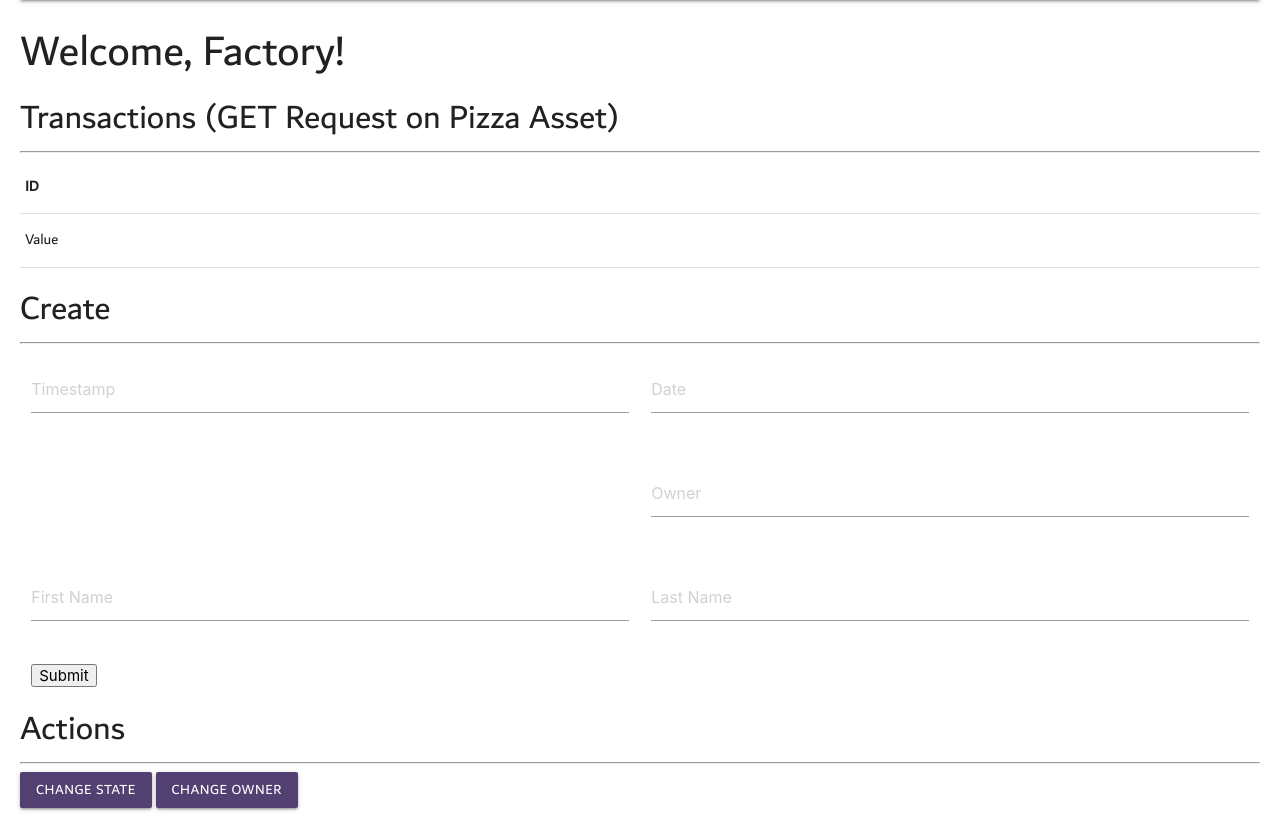
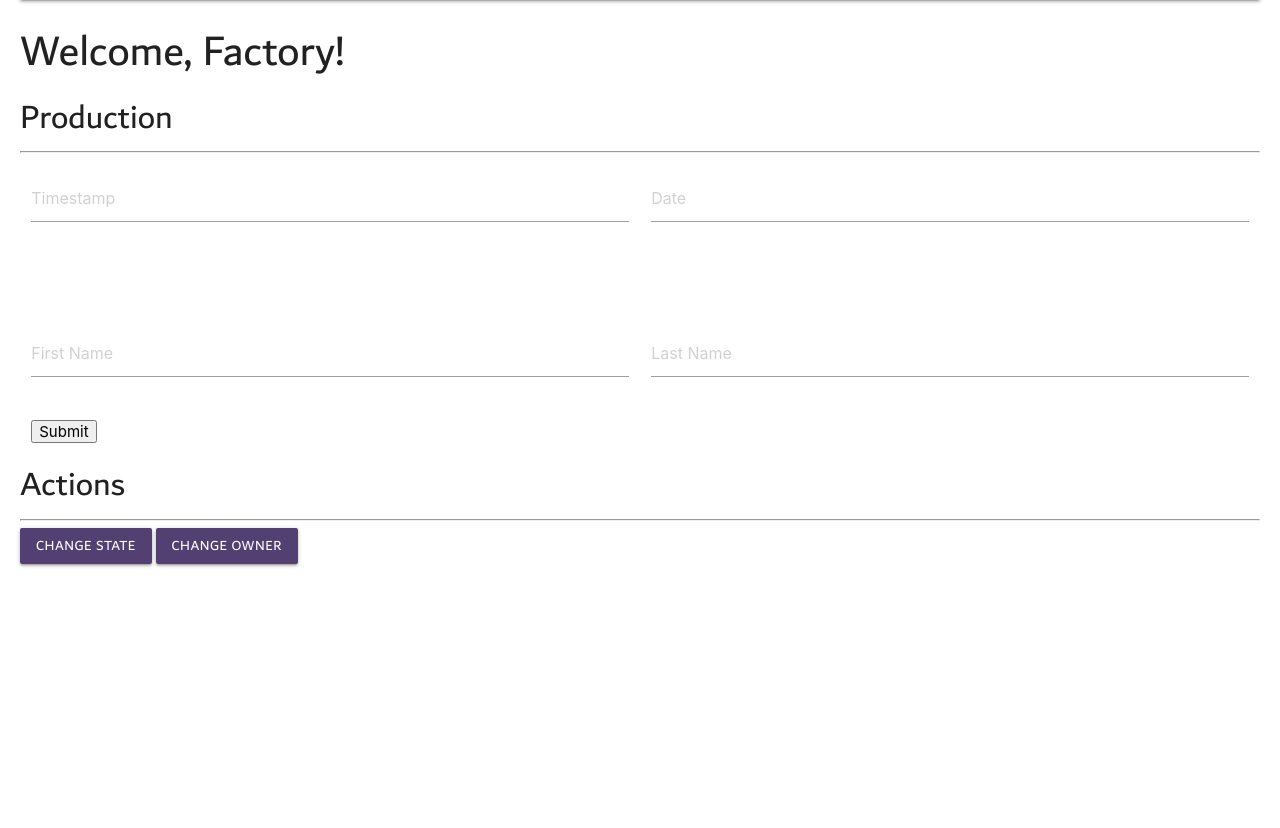
Before and after one commit to AlexAlBasosi/pizza-on-the-blockchain, a Flask app: page /factory in a window 1280 px wide. Shown: the part 84-912 px from the top of the page. After the commit the page ends 651 px from the top, so only its background shows below. Run offline with Flask 2, Linux system fonts and the light colour scheme; some libraries are stand-ins or nearby versions.

Commit message:
Update factory.html

```diff
--- a/templates/factory.html
+++ b/templates/factory.html
@@ -4,21 +4,8 @@
   <body>
     <h3>Welcome, {{ title }}!</h3>
 
-    <div class="transactions">
-      <h4>Transactions (GET Request on Pizza Asset)</h4>
-      <hr/>
-      <table>
-        <thead>
-          <th>ID</th>
-        </thead>
-        <tr>
-          <td>Value</td>
-        </tr>
-      </table>
-    </div>
-
     <div class="create">
-      <h4>Create</h4>
+      <h4>Production</h4>
       <hr/>
       <!-- START FORM -->
         <div class="row">
@@ -34,7 +21,7 @@
             </div>
             <!-- State/Owner -->
             <div class="row">
-              <div class="input-field col s6">
+              <div class="input-field col s12">
                 <select name="state">
                   <option value="" disabled selected>Choose your option</option>
                   <option value="production">Production</option>
@@ -42,9 +29,6 @@
                   <option value="packaging">Packaging</option>
                   <option value="distribution">Distribution</option>
                 </select>
-              </div>
-              <div class="input-field col s6">
-                <input placeholder="Owner" id="owner" type="text" >
               </div>
             </div>
             <!-- First Name/Last Name -->
```
